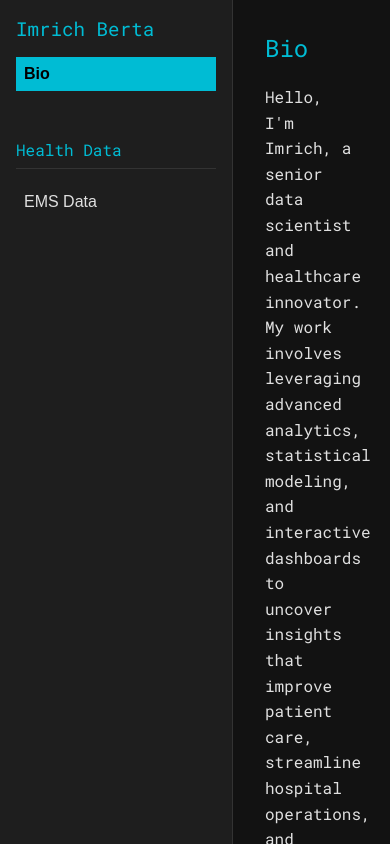
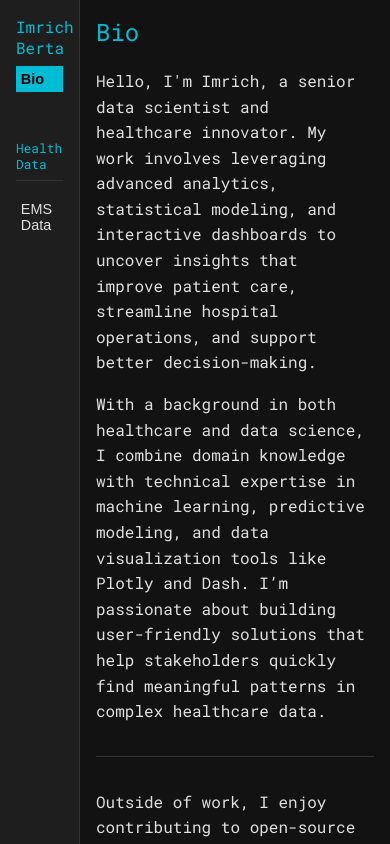
Before and after one commit to imrichberta/myweb, a plain HTML site: page index.html in a window 390 px wide. Drawn offline with Linux system fonts and the light colour scheme.

Commit message:
Updated index.html content

```diff
--- a/styles.css
+++ b/styles.css
@@ -8,7 +8,7 @@ body {
     overflow: hidden;
   }
 
-  /* Sidebar (Nav) */
+  /* Sidebar (Nav) - Default for larger screens */
   nav {
     width: 200px;
     background: #1e1e1e;
@@ -16,6 +16,7 @@ body {
     display: flex;
     flex-direction: column;
     padding: 1rem;
+    box-sizing: border-box;
   }
 
   nav h2 {
@@ -29,7 +30,7 @@ body {
   /* Group title styling */
   .group-title {
     margin: 1rem 0;
-    font-size: 1rem;
+    font-size: 0.9rem; /* Smaller text for group title */
     font-weight: 400;
     color: #00bcd4;
     border-bottom: 1px solid #333;
@@ -45,6 +46,7 @@ body {
     font-size: 1rem;
     color: #e0e0e0;
     cursor: pointer;
+    box-sizing: border-box;
   }
 
   nav button:hover {
@@ -63,6 +65,7 @@ body {
     flex: 1;
     padding: 2rem;
     overflow: auto;
+    box-sizing: border-box;
   }
 
   /* Sections inside main */
@@ -91,3 +94,28 @@ body {
     border-top: 1px solid #333;
     margin: 2rem 0;
   }
+
+  /* Responsive Adjustments */
+  @media (max-width: 600px) {
+    nav {
+      width: 80px;
+    }
+
+    nav h2 {
+      font-size: 1rem;
+      margin-bottom: 0.5rem;
+    }
+
+    .group-title {
+      font-size: 0.8rem;
+    }
+
+    nav button {
+      font-size: 0.9rem;
+      padding: 0.3rem;
+    }
+
+    main {
+      padding: 1rem;
+    }
+  }
```
